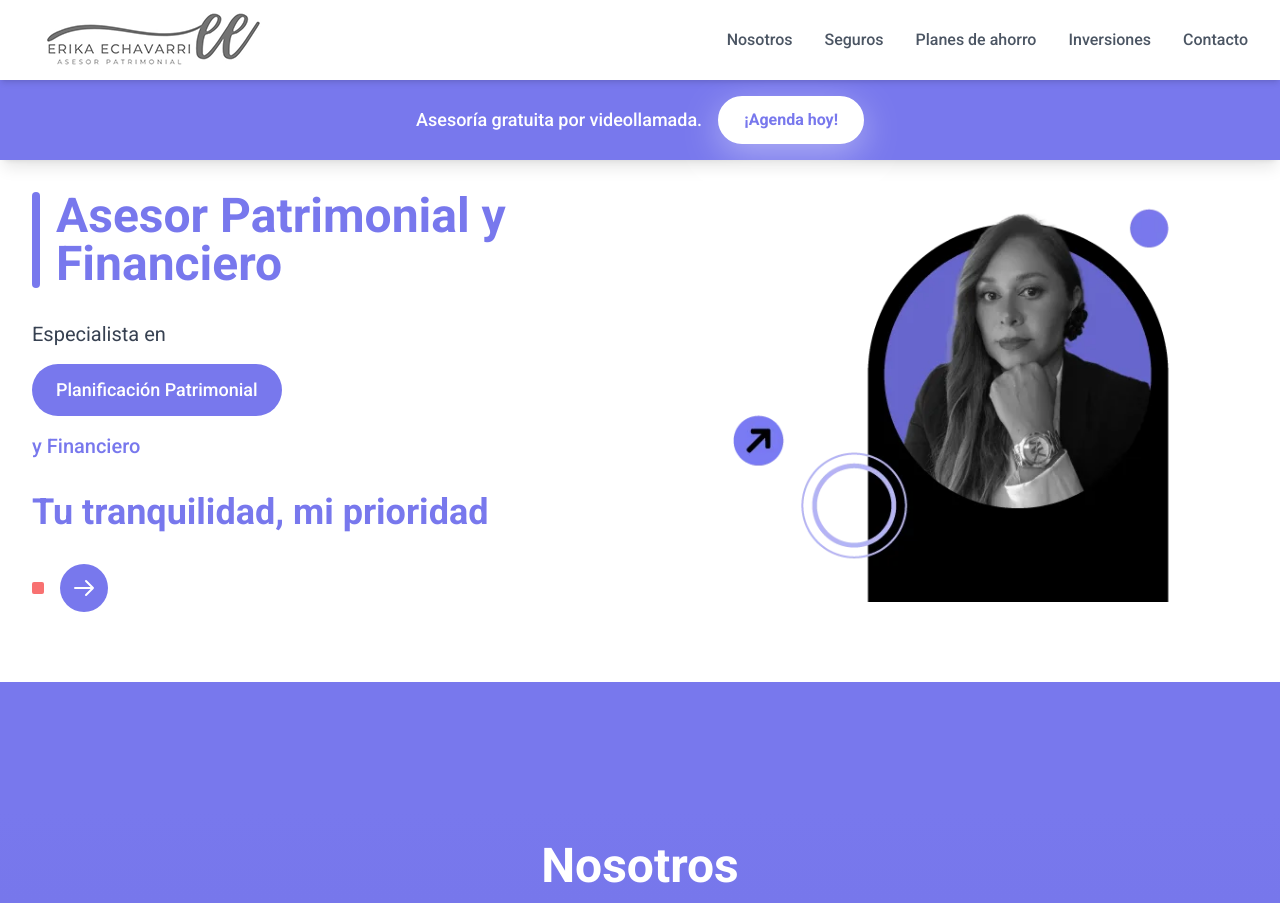
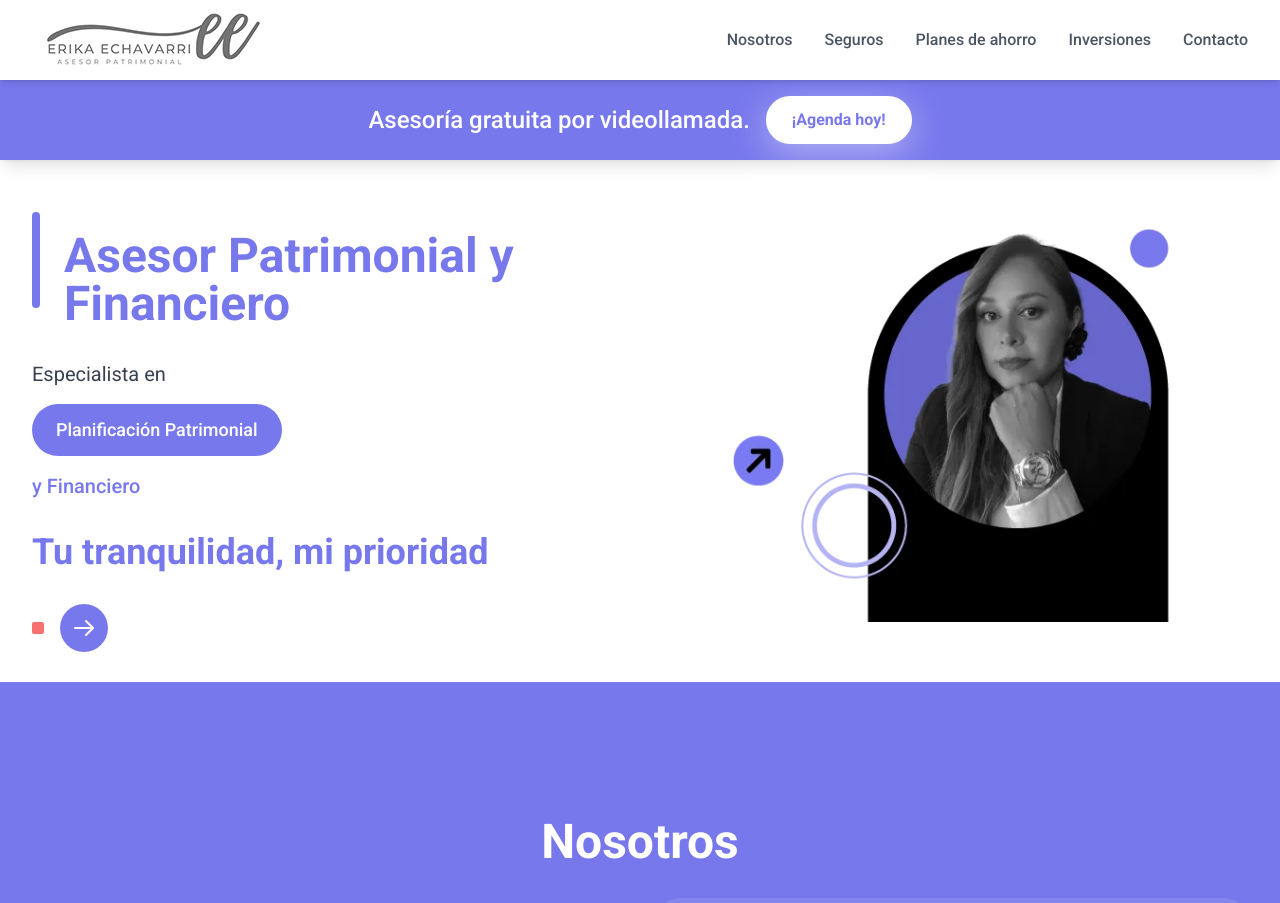
Before and after one commit to grahamjackdesign/ErikaInsurance, a Next.js app: page / in a window 1280 px wide. Shown: the top 903 px of the page. Built offline with nearby package versions, Linux system fonts and the light colour scheme.

Commit message:
spacing etc

```diff
--- a/components/Ahorros.tsx
+++ b/components/Ahorros.tsx
@@ -122,7 +122,7 @@ export default function Ahorros() {
   }
 
   return (
-    <section id="ahorros" className="relative bg-white py-20">
+    <section id="ahorros" className="relative bg-white pt-4 pb-20">
       <div className="max-w-7xl mx-auto px-4 sm:px-6 lg:px-8">
         <motion.div
           initial={{ opacity: 0, y: 30 }}
--- a/components/CTABanner.tsx
+++ b/components/CTABanner.tsx
@@ -12,7 +12,7 @@ export default function CTABanner() {
   return (
     <div className="sticky top-[80px] z-40 bg-primary shadow-lg">
       <div className="max-w-7xl mx-auto px-4 py-4 flex items-center justify-center gap-4">
-        <span className="text-white font-medium text-lg">
+        <span className="text-white font-medium text-2xl">
           Asesoría gratuita por videollamada.
         </span>
         <motion.button
--- a/components/Hero.tsx
+++ b/components/Hero.tsx
@@ -6,8 +6,8 @@ import Image from 'next/image'
 export default function Hero() {
   return (
     <section className="relative bg-white pt-20" style={{ minHeight: 'calc(100vh - 70px)' }}>
-      {/* Reduced padding to move purple section up */}
-      <div className="pt-8 pb-4">
+      {/* Reduced bottom padding significantly to move purple section up closer to image */}
+      <div className="pt-8 pb-0" style={{ marginBottom: '-80px' }}>
         <div className="max-w-7xl mx-auto px-4 sm:px-6 lg:px-8">
           <div className="grid lg:grid-cols-2 gap-12 items-center">
             {/* Left side - Text content */}
@@ -18,9 +18,9 @@ export default function Hero() {
               className="space-y-8"
             >
               {/* Purple decorative bar */}
-              <div className="flex items-center gap-4">
+              <div className="flex items-center gap-6">
                 <div className="w-2 h-24 bg-primary rounded-full"></div>
-                <div>
+                <div className="pt-10">
                   <h1 className="text-4xl lg:text-5xl font-bold text-primary leading-tight">
                     Asesor Patrimonial y<br />Financiero
                   </h1>
--- a/components/Nosotros.tsx
+++ b/components/Nosotros.tsx
@@ -32,7 +32,7 @@ export default function Nosotros() {
           className="space-y-8"
         >
           {/* Header */}
-          <div className="text-center pt-8">
+          <div className="text-center pt-2">
             <h2 className="text-4xl lg:text-5xl font-bold text-white mb-6">
               Nosotros
             </h2>
--- a/components/Seguros.tsx
+++ b/components/Seguros.tsx
@@ -180,7 +180,7 @@ export default function Seguros() {
   }
 
   return (
-    <section id="seguros" className="relative bg-white py-20">
+    <section id="seguros" className="relative bg-white pt-4 pb-20">
       <div className="max-w-7xl mx-auto px-4 sm:px-6 lg:px-8">
         <motion.div
           initial={{ opacity: 0, y: 30 }}
```
